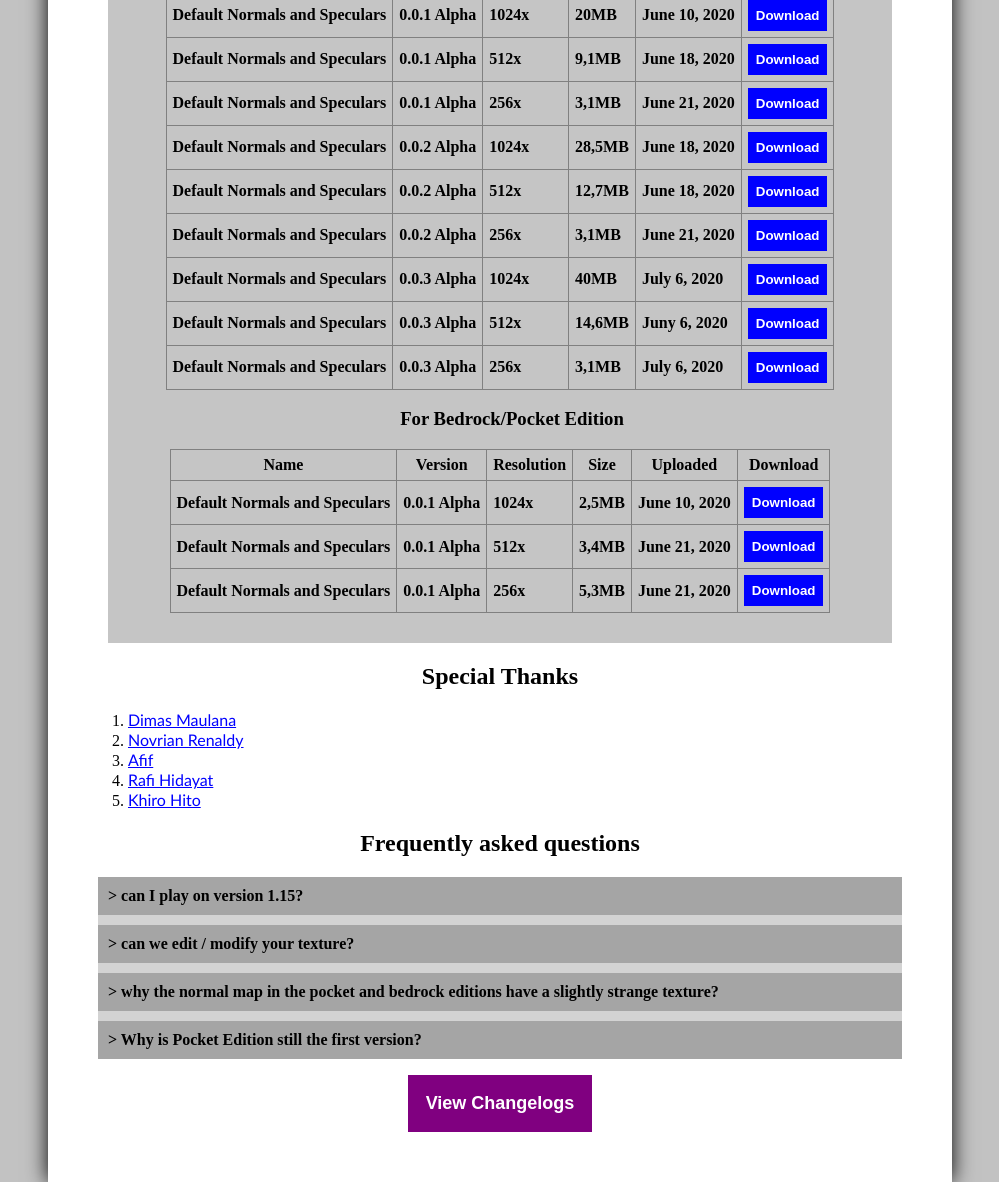
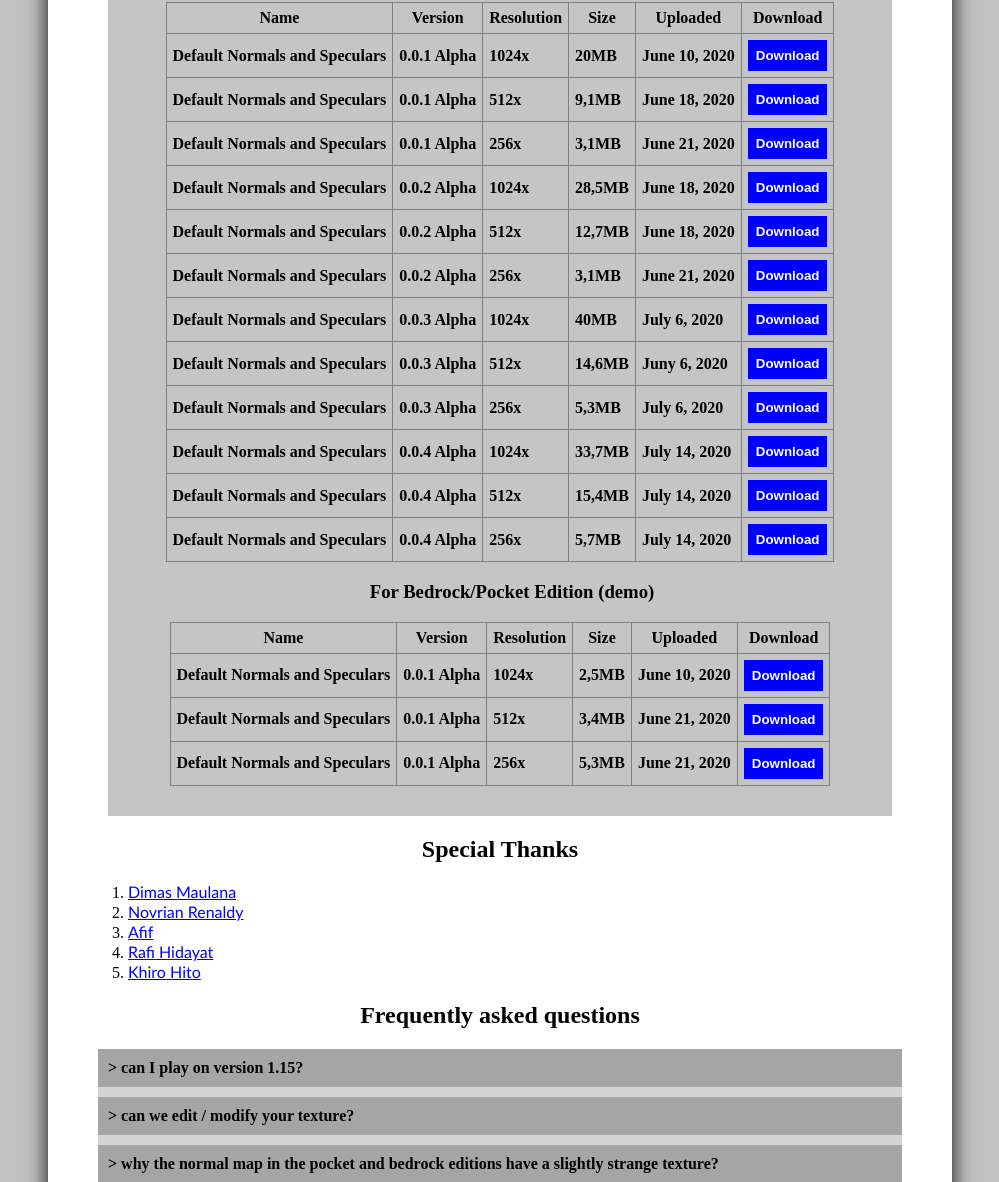
Before and after one commit to Norman-Andrianyah/default-normal-specular, a plain HTML site: page index.html in a window 1280 px wide. Shown: the part 1220-2402 px from the top of the page, without its empty margins (140-1139 px from the left). Drawn offline with Linux system fonts and the light colour scheme.

Commit message:
release alpha 0.0.4

```diff
--- a/index.html
+++ b/index.html
@@ -45,6 +45,7 @@
                     <div class="element-untitled-0">
                         <b>
                             <h2>Download the latest version</h2>
+                            <h4>(for java editions)</h4>
                         </b>
                     </div>
                     <div class="general-download-btn">
@@ -203,7 +204,7 @@
                                     <th>Default Normals and Speculars</th>
                                     <th>0.0.3 Alpha</th>
                                     <th>256x</th>
-                                    <th>3,1MB</th>
+                                    <th>5,3MB</th>
                                     <th>July 6, 2020</th>
                                     <th>
                                         <div class="download-btn">
@@ -215,8 +216,56 @@
                                         </div>
                                     </th>
                                 </tr>
+                                <tr class="output">
+                                    <th>Default Normals and Speculars</th>
+                                    <th>0.0.4 Alpha</th>
+                                    <th>1024x</th>
+                                    <th>33,7MB</th>
+                                    <th>July 14, 2020</th>
+                                    <th>
+                                        <div class="download-btn">
+                                            <a href="Files/1024x1024 Resolution/Default Normal v.0.0.4 alpha 1024x.zip">
+                                                <button type="button">
+                                                    <b>Download</b>
+                                                </button>
+                                            </a>
+                                        </div>
+                                    </th>
+                                </tr>
+                                <tr class="output">
+                                    <th>Default Normals and Speculars</th>
+                                    <th>0.0.4 Alpha</th>
+                                    <th>512x</th>
+                                    <th>15,4MB</th>
+                                    <th>July 14, 2020</th>
+                                    <th>
+                                        <div class="download-btn">
+                                            <a href="Files/512x512 Resolution/Default Normal v.0.0.4 alpha 512x.zip">
+                                                <button type="button">
+                                                    <b>Download</b>
+                                                </button>
+                                            </a>
+                                        </div>
+                                    </th>
+                                </tr>
+                                <tr class="output">
+                                    <th>Default Normals and Speculars</th>
+                                    <th>0.0.4 Alpha</th>
+                                    <th>256x</th>
+                                    <th>5,7MB</th>
+                                    <th>July 14, 2020</th>
+                                    <th>
+                                        <div class="download-btn">
+                                            <a href="Files/256x256 Resolution/Default Normal v.0.0.4 alpha 256x.zip">
+                                                <button type="button">
+                                                    <b>Download</b>
+                                                </button>
+                                            </a>
+                                        </div>
+                                    </th>
+                                </tr>
                             </table>
-                            <h3>For Bedrock/Pocket Edition</h3>
+                            <h3>For Bedrock/Pocket Edition (demo)</h3>
                             <table border="1" class="tables" align="center">
                                 <tr class="input">
                                     <th>Name</th>
@@ -312,6 +361,7 @@
                             </ul>
                         </div>
                     </div>
+                    <br />
                     <div class="cglog">
                         <a href="changelogs/">
                             <button type="button">
--- a/style.css
+++ b/style.css
@@ -137,6 +137,7 @@ body {
 }
 .list {
     margin-left: 40px;
+    margin-right: 40px;
 }
 .list > ul {
     list-style: decimal;
@@ -226,7 +227,7 @@ body {
     width: 300px;
     margin-left: 30px;
     margin-right: 50px;
-    padding-bottom: 10cm;
+    padding-bottom: 14cm;
     box-shadow: none;
 }
 .container-2 h3 {
@@ -502,3 +503,16 @@ TABLE LAYOUT END
         font-size: xx-small;
     }
 }
+.contact-text {
+    margin: 40px;
+    text-align: center;
+    font-family: Cambria, Cochin, Georgia, Times, 'Times New Roman', serif;
+}
+.contact-text a {
+    color: blue;
+    font-weight: bold;
+}
+.contact-text a:hover {
+    color: red;
+    text-decoration: none;
+}
```
Also changed, not shown: changelogs/index.html (+20 -0 lines), 3 other files.
